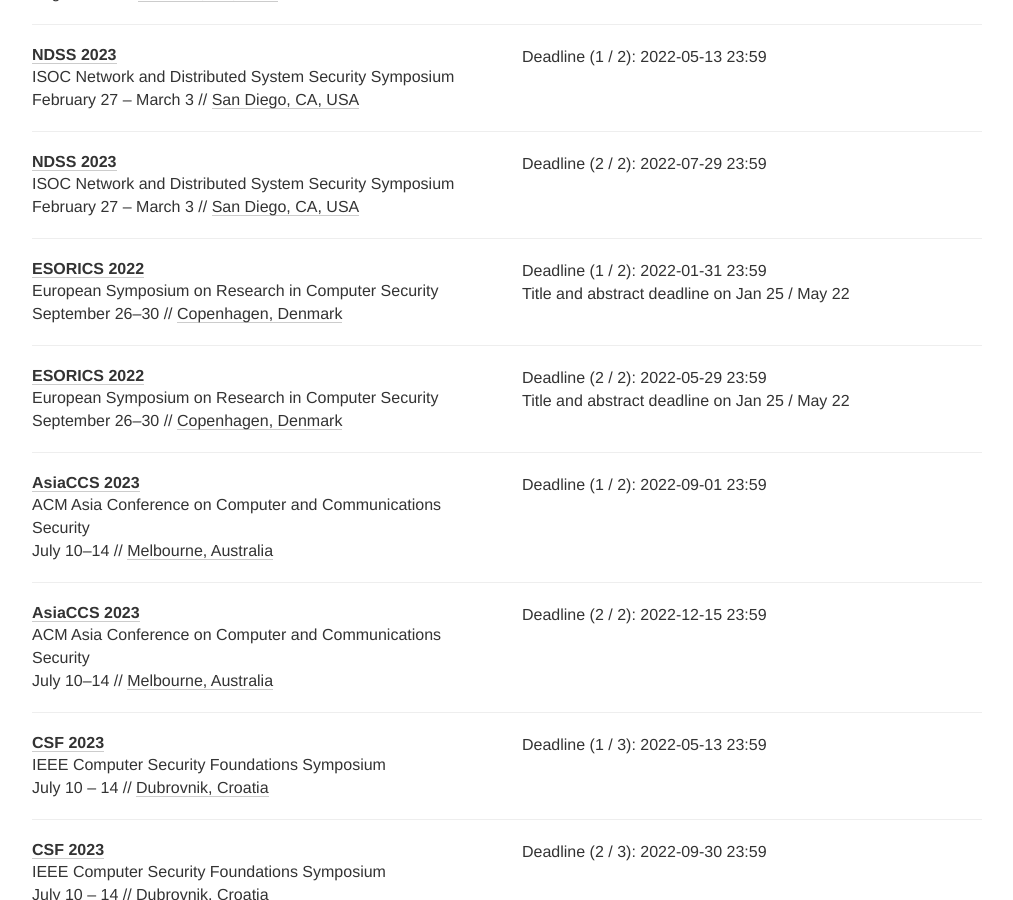
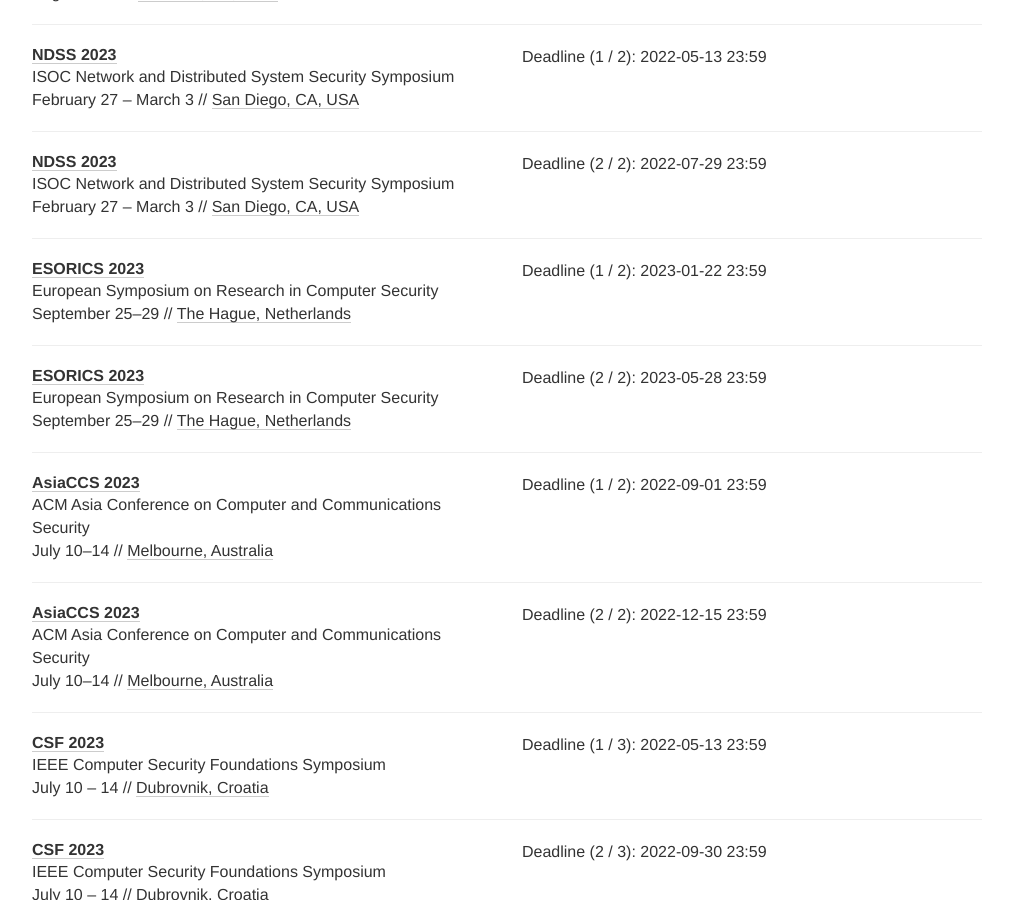
Before and after one commit to sec-deadlines/sec-deadlines.github.io, a Jekyll site: the page built from index.html, in a window 1280 px wide and 900 px high, scrolled down 1296 px. Shown: the whole window, without its empty margins (133-1146 px from the left). Built offline with Jekyll 4.4.1, drawn with Linux system fonts in a browser that asks for light colours; nearby versions of some CDN libraries; comment, search, counter and statistics services are not loaded.

Commit message:
ESORICS 23

```diff
--- a/_data/conferences.yml
+++ b/_data/conferences.yml
@@ -58,14 +58,13 @@
 
 - name: ESORICS
   description: European Symposium on Research in Computer Security
-  year: 2022
-  link: https://esorics2022.compute.dtu.dk/cfp.html
+  year: 2023
+  link: https://www.esorics2023.org/
   deadline:
-    - "2022-01-31 23:59"
-    - "2022-05-29 23:59"
-  comment: Title and abstract deadline on Jan 25 / May 22
-  date: September 26-30
-  place: Copenhagen, Denmark
+    - "2023-01-22 23:59"
+    - "2023-05-28 23:59"
+  date: September 25-29
+  place: The Hague, Netherlands
   tags: [SEC, PRIV, CONF]
 
 - name: AsiaCCS
```
